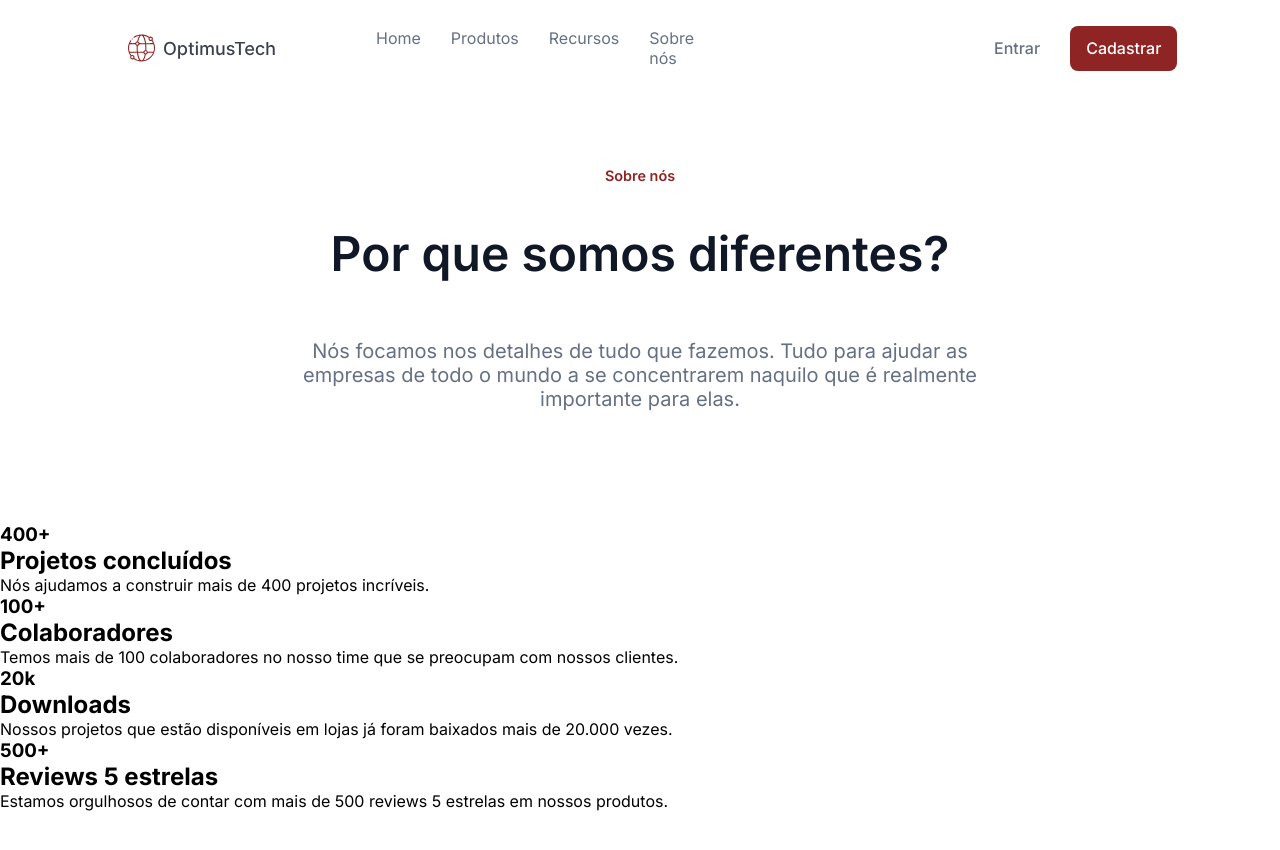
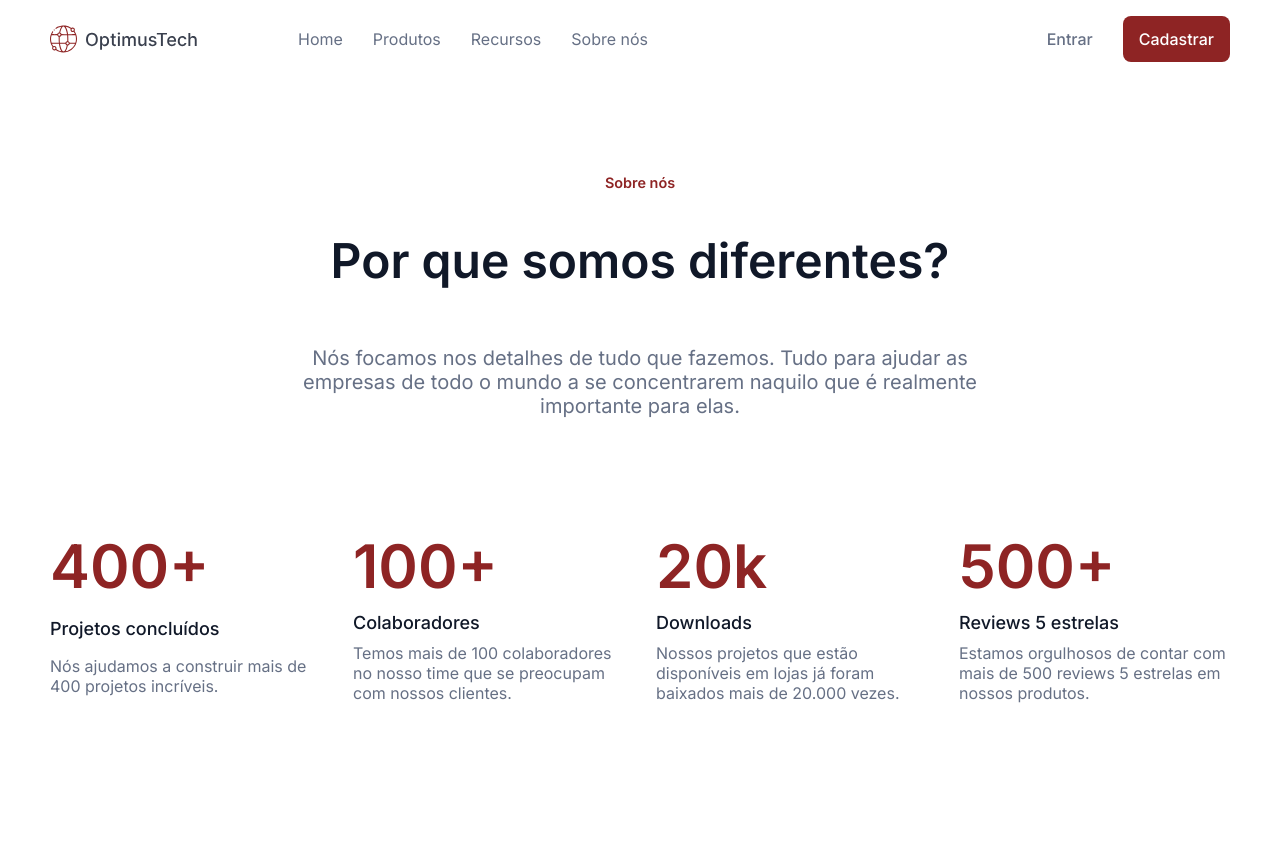
Before and after one commit to RodrigoHarder/7doc-html-css, a plain HTML site: page index.html in a window 1280 px wide. Before the commit the page ends 826 px from the top, so only its background shows below. Drawn offline with Linux system fonts and the light colour scheme.

Commit message:
Adicionando estilo grid
Estilo de grid na seção de quantidades e ajustando padding no cabeçalho

```diff
--- a/style.css
+++ b/style.css
@@ -16,20 +16,20 @@
 }
 
 body{
-    width:100vw;
+    width:100%;
     height: 100vh;
 }
 
 .cabecalho{
     display:flex;
-    justify-content:space-around;
+    justify-content:space-between;
     align-items:center;
-    gap:300px;
-    margin:2% 10%;
+    padding:16px 50px;
 }
 
 .cabecalho-menu{
     display: flex;
+    align-items: center;
     gap:100px;
 }
 
@@ -87,7 +87,7 @@ body{
 .sobre-nos{
     font-size:0.9rem;
     font-weight: 600;
-    color:#8E2424;
+    color:var(--cor-detalhes);
 }
 
 .titulo{
@@ -105,3 +105,35 @@ body{
     font-weight: 400;
     color: var(--cor-paragrafos);
 }
+
+.segunda-secao{
+    display: grid;
+    grid-template-columns: 1fr 1fr 1fr 1fr;
+    grid-template-rows: 1fr 1fr 1fr;
+    margin-bottom: 96px;
+    padding: 0 50px;
+    gap:32px;
+}
+
+.cartao{
+    display: grid;
+    gap: 10px;
+}
+
+.cartao-titulo{
+    font-size: 3.75rem;
+    font-weight: 600;
+    color:var(--cor-detalhes);
+}
+
+.cartao-subtitulo{
+    font-size: 1.125rem;
+    font-weight: 500;
+    color:var(--cor-titulo);
+}
+
+.cartao-paragrafo{
+    font-size: 1rem;
+    font-weight: 400;
+    color:var(--cor-paragrafos);
+}
```
